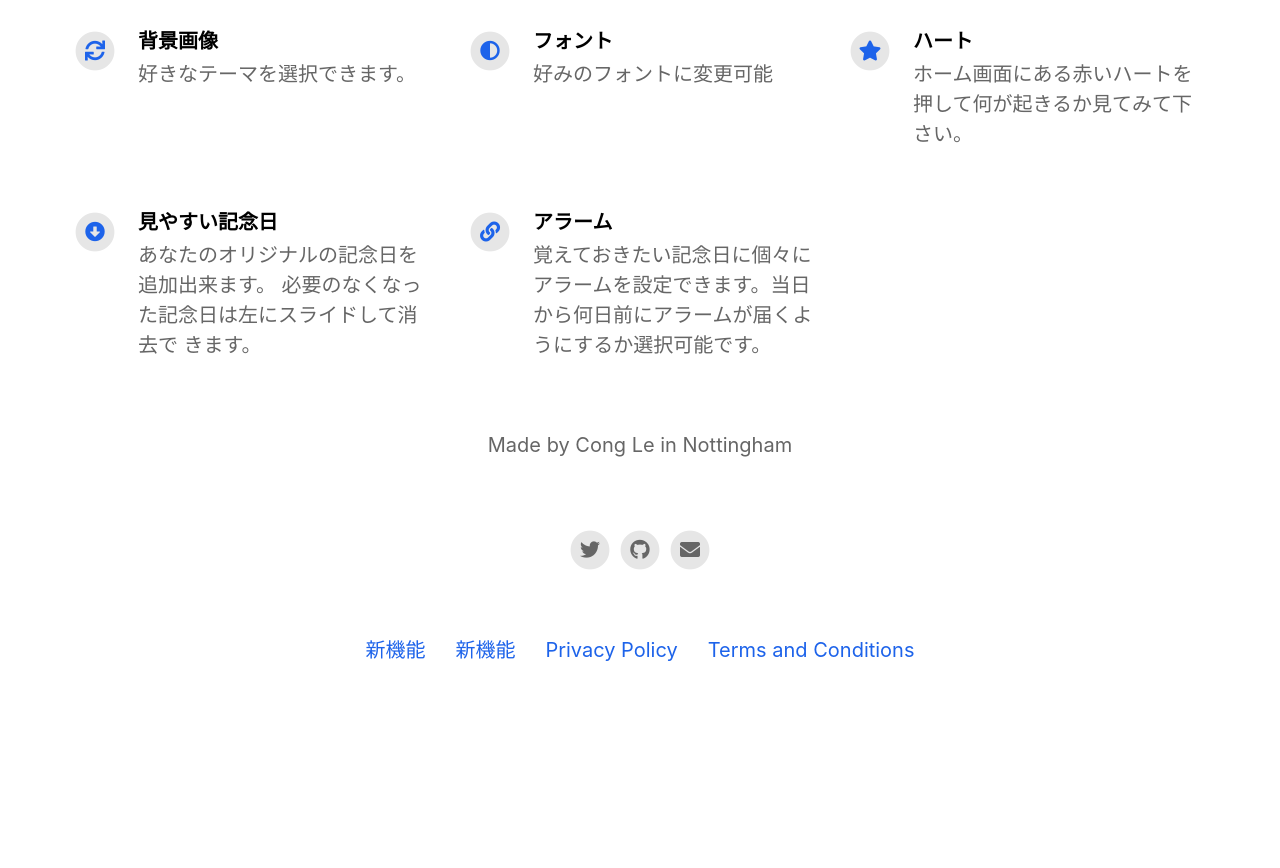
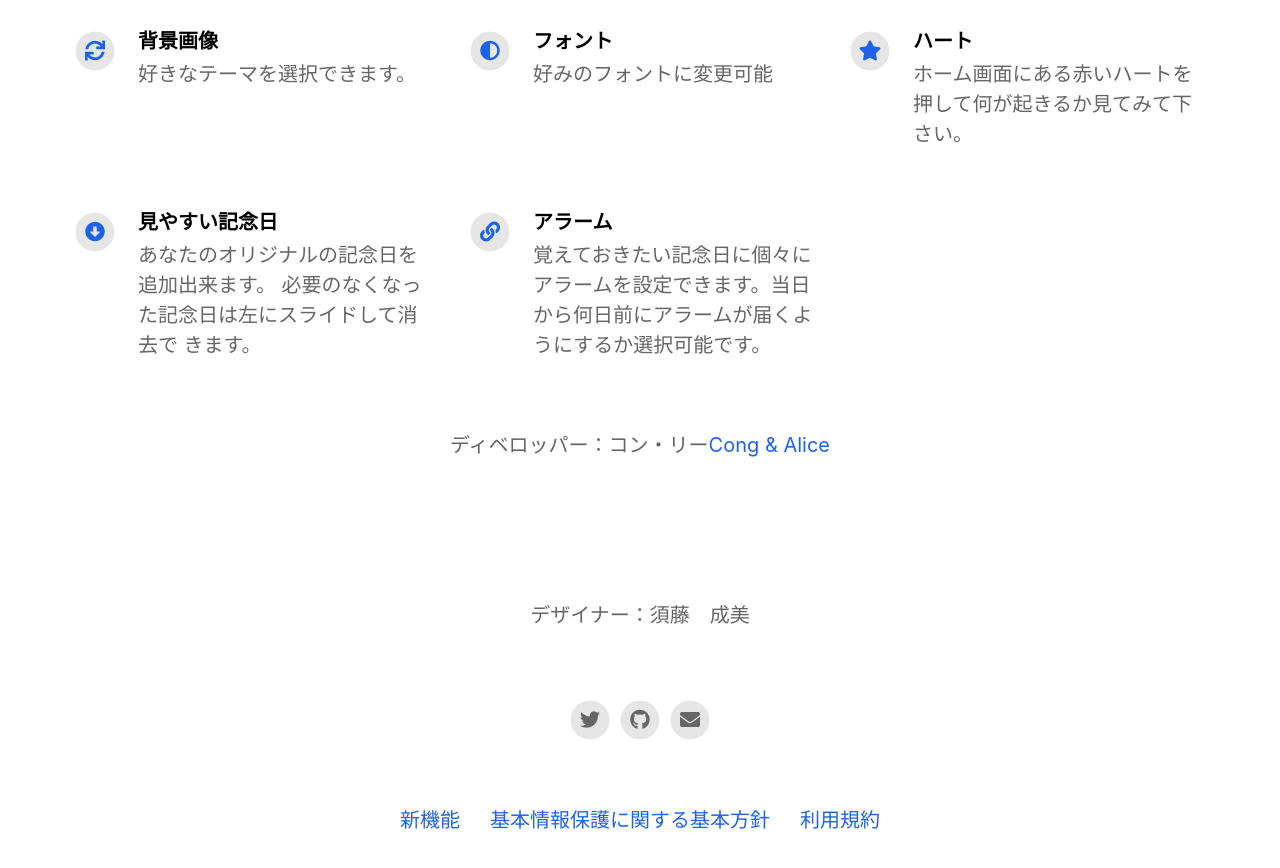
Before and after one commit to CongL3/AnniversaryTrackerApp, a Jekyll site: the page built from index.html, in a window 1280 px wide and 900 px high, scrolled down 1234 px. Shown: the top 868 px of the window. Built offline with Jekyll 4.4.1, drawn with Linux system fonts in a browser that asks for light colours; nearby versions of some CDN libraries; before the commit the page ends 1964 px from its top, so only the background shows below that; some of the changed text lies outside the part shown.

Commit message:
Some localisation updates

```diff
--- a/_config.yml
+++ b/_config.yml
@@ -13,15 +13,15 @@ appstore_link                             :
 app_icon                                  : # assets/appicon.png                      # Automatically populates if not set and if iOS app ID is set.  Otherwise enter path to icon file manually.
 app_name                                  :                                           # Automatically populates if not set and if iOS app ID is set.  Otherwise enter manually.
 app_price                                 :                                           # Automatically populates if not set and if iOS app ID is set.  Otherwise enter manually.
-app_description                           : 大切な記念日を記録し、次に来る記念日には通知を受け取れます
+app_description                           : かわいらしいデザインが魅力
 
 enable_smart_app_banner                   : true                                      # Set to true to show a smart app banner at top of page on mobile devices.
 
 
 
 # Information About Yourself
-your_name                                 : Cong Le
-your_link                                 :
+your_name                                 : Cong & Alice
+your_link                                 : https://congl3.github.io/
 your_city                                 : Nottingham
 email_address                             : anniversarytrackerteamcong@gmail.com
 facebook_username                         :
--- a/_includes/footer.html
+++ b/_includes/footer.html
@@ -1,7 +1,8 @@
 <footer>
 	{% if site.your_name %}
-	<p class="footerText">Made by {% if site.your_link %}<a href="{{ site.your_link }}">{% endif %}{{ site.your_name }}{% if site.your_link %}</a>{% endif %}{% if site.your_city %} in {{ site.your_city }}{% endif %}</p>
+	<p class="footerText">ディベロッパー：コン・リー{% if site.your_link %}<a href="{{ site.your_link }}">{% endif %}{{ site.your_name }}{% if site.your_link %}</a>{% endif %}</p>
 	{% endif %}
+	<p class="footerText">デザイナー：須藤　成美　</p>
 	<div class="footerIcons">
 
 		{% if site.facebook_username %}
--- a/_pages/privacypolicy.md
+++ b/_pages/privacypolicy.md
@@ -1,6 +1,6 @@
 ---
 layout: page
-title: Privacy Policy
+title: 基本情報保護に関する基本方針
 include_in_header: true
 ---
 
--- a/_pages/termsandconditions.md
+++ b/_pages/termsandconditions.md
@@ -1,6 +1,6 @@
 ---
 layout: page
-title: Terms and Conditions
+title: 利用規約
 include_in_header: true
 ---
 
```
Also changed, not shown: _pages/app-ads.txt.md (deleted, +0 -7 lines).
